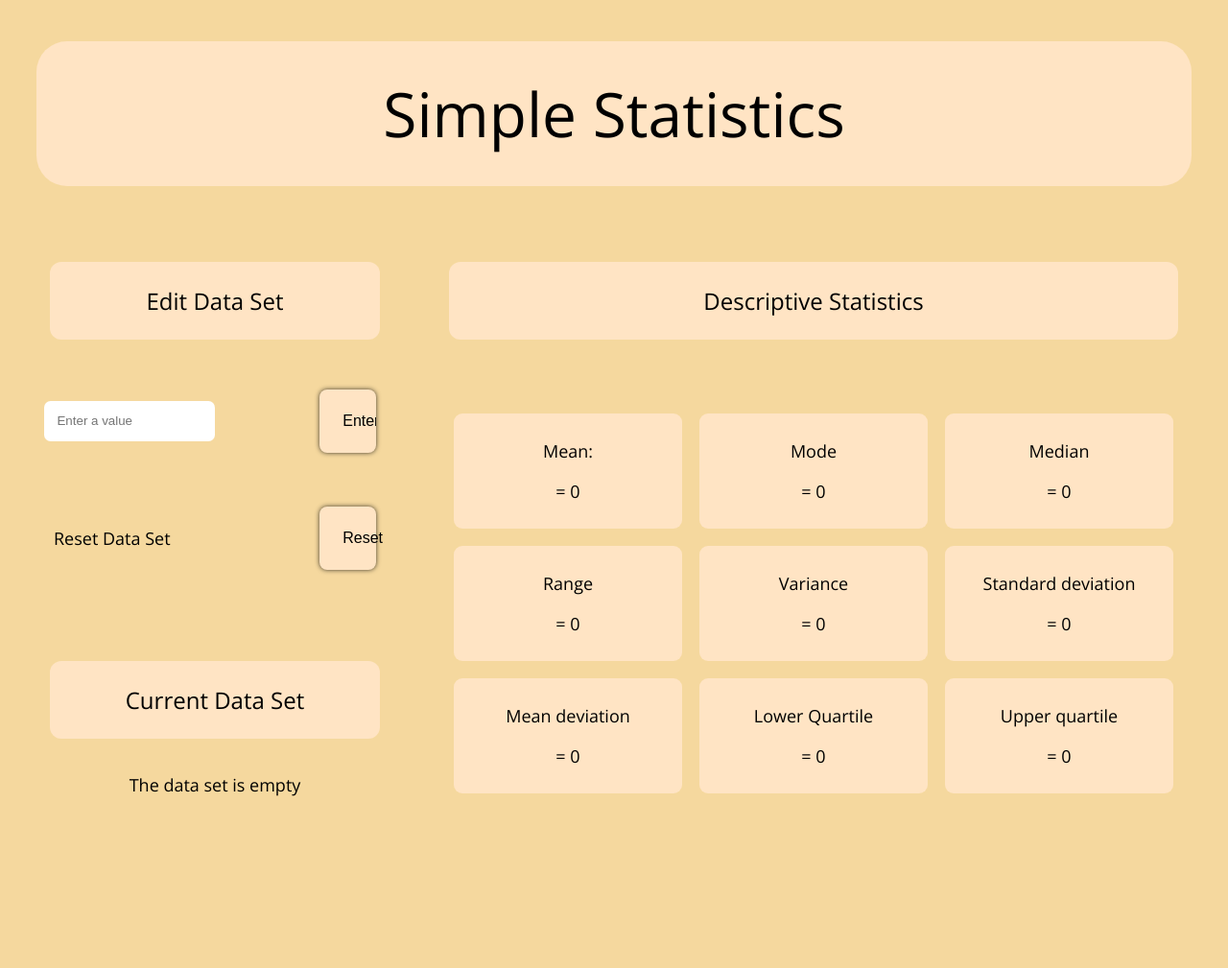
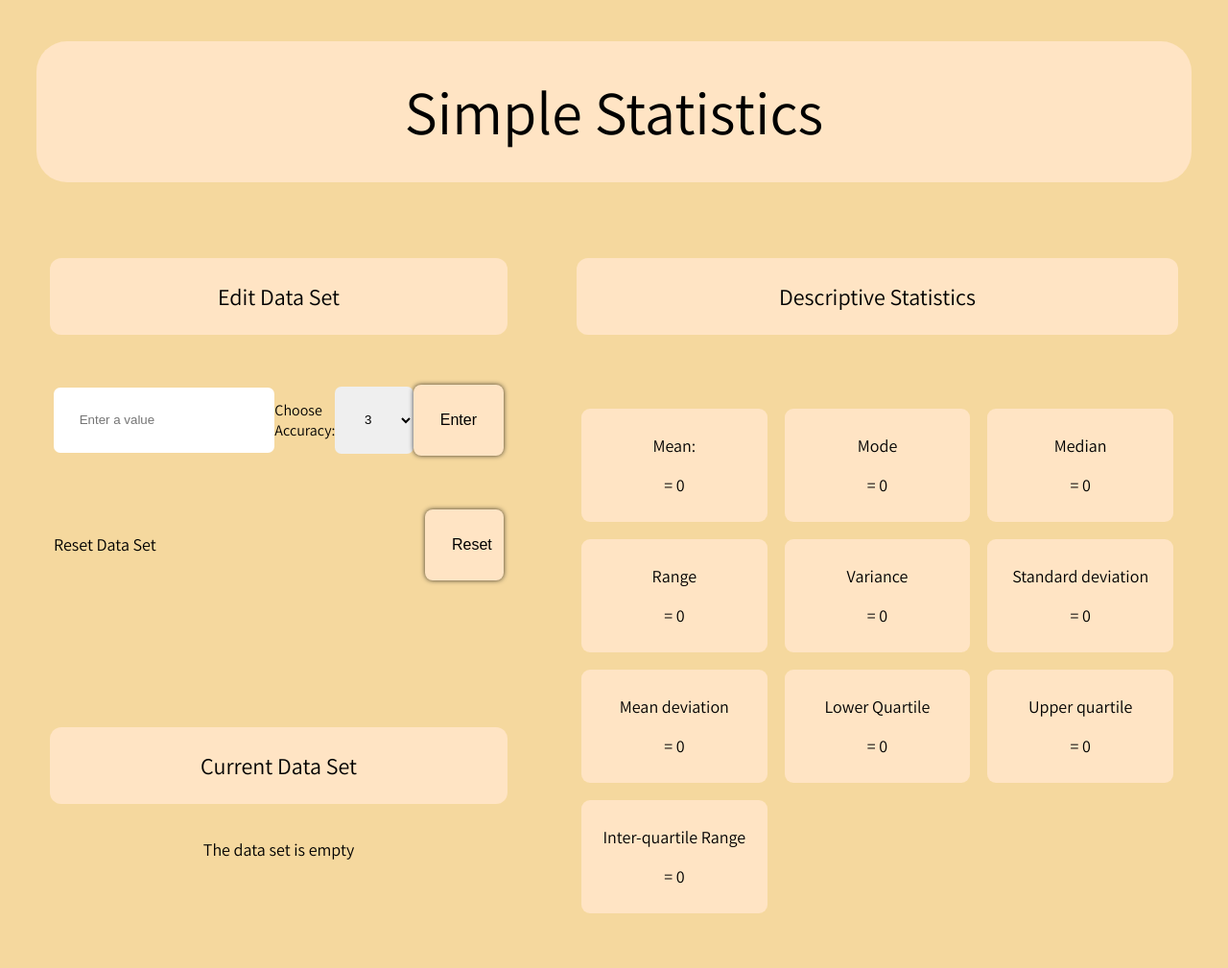
Before and after one commit to TeeEnnEnn/StatisticsHomeworkSite, a Flask app: page /simple in a window 1280 px wide. Shown: the whole page at 96% size. Before the commit the page ends 830 px from the top, so only its background shows below. Run offline with Flask 3, Linux system fonts and the light colour scheme.

Commit message:
Add Accuracy Dropdown
* Added dropdown that allows accuracy of values to be changed.
* made Calculator class for calculation functions
* Added Interquartile Range Function

```diff
--- a/Stats/simple/forms.py
+++ b/Stats/simple/forms.py
@@ -1,8 +1,11 @@
 from flask_wtf import FlaskForm
-from wtforms import SubmitField, DecimalField
+from wtforms import SubmitField, DecimalField, SelectField
 from wtforms.validators import DataRequired
 
 
 class DataSetForm(FlaskForm):
     value = DecimalField("New Value", validators=[DataRequired()])
+    dropdown = SelectField("Choose Accuracy:",
+                           choices=[('1', '1'), ('2', '2'), ('3', '3'), ('4', '4'), ('5', '5')],
+                           validators=[DataRequired()], default=3)
     submit = SubmitField("Enter", validators=[])
--- a/Stats/simple/utils.py
+++ b/Stats/simple/utils.py
@@ -4,87 +4,95 @@ import numpy as np
 import statistics
 
 
-def get_mean(values: ndarray) -> int | ndarray:
-    if values.size == 0:
-        return 0
-    return np.mean(values)
+class Calculator:
 
+    def __init__(self, accuracy):
+        self.accuracy = accuracy
 
-def get_range(values: ndarray) -> float:
-    if values.size == 0:
-        return 0
-    return round(max(values) - min(values), 3)
+    def get_mean(self, values: ndarray, accuracy=0) -> float:
+        if values.size == 0:
+            return 0
+        if accuracy == 0:
+            mean = float(np.mean(values))
+            return mean
+        else:
+            mean = float(np.mean(values))
+            return round(number=mean, ndigits=self.accuracy)
 
+    def get_range(self, values: ndarray) -> float:
+        if values.size == 0:
+            return 0
+        _range = max(values) - min(values)
+        return round(number=_range, ndigits=self.accuracy)
 
-def get_mode(values: ndarray) -> int | tuple[ndarray, ndarray]:
-    if values.size == 0:
-        return 0
+    def get_mode(self, values: ndarray) -> int | tuple[ndarray, ndarray]:
+        if values.size == 0:
+            return 0
 
-    values, counts = np.unique(values, return_counts=True)
-    mode_indices = np.argmax(counts)
-    mode = values[mode_indices]
+        values, counts = np.unique(values, return_counts=True)
+        mode_indices = np.argmax(counts)
+        mode = values[mode_indices]
 
-    return mode
+        return round(number=mode, ndigits=self.accuracy)
 
+    def get_median(self, values: ndarray) -> float:
+        np.sort(values)
 
-def get_median(values: ndarray) -> float:
-    np.sort(values)
+        if values.size == 0:
+            return 0
 
-    if values.size == 0:
-        return 0
+        if values.size % 2 == 0:
+            position = int(values.size / 2)
+            median = (values[position - 1] + values[position]) / 2
+            return round(number=median, ndigits=self.accuracy)
+        else:
+            position = (values.size + 1) / 2
+            median = values[int(position) - 1]
+            return round(number=median, ndigits=self.accuracy)
 
-    if values.size % 2 == 0:
-        position = int(values.size / 2)
-        median = (values[position - 1] + values[position]) / 2
-        return median
-    else:
-        position = (values.size + 1) / 2
-        median = values[int(position) - 1]
-        return median
+    def get_variance(self, values: ndarray) -> int | ndarray:
+        if values.size == 0:
+            return 0
 
+        mean = np.mean(values)
+        square_difference = np.square(values - mean)
+        variance = float(np.mean(square_difference))
 
-def get_variance(values: ndarray) -> int | ndarray:
-    if values.size == 0:
-        return 0
+        return round(number=variance, ndigits=self.accuracy)
 
-    mean = get_mean(values)
-    square_difference = np.square(values - mean)
-    variance = np.mean(square_difference)
+    def get_standard_deviation(self, values: ndarray) -> float:
+        if values.size == 0:
+            return 0
+        standard_deviation = math.sqrt(self.get_variance(values))
+        return round(number=standard_deviation, ndigits=self.accuracy)
 
-    return variance
+    def get_mean_deviation(self, values: ndarray) -> float:
+        if values.size == 0:
+            return 0
 
+        mean = np.mean(values)
+        deviations = np.abs(values - mean)
+        mean_deviation = np.sum(deviations) / values.size
+        return round(number=mean_deviation, ndigits=self.accuracy)
 
-def get_standard_deviation(values: ndarray) -> float:
-    if values.size == 0:
-        return 0
-    return round(math.sqrt(get_variance(values)), 3)
+    def get_lower_quartile(self, values: ndarray) -> float:
+        if values.size < 2:
+            return 0
 
+        values = np.sort(values)
 
-def get_mean_deviation(values: ndarray) -> float:
-    if values.size == 0:
-        return 0
+        lower_quartile = float(statistics.quantiles(values, n=4)[0])
+        return round(number=lower_quartile, ndigits=self.accuracy)
 
-    mean = get_mean(values)
-    deviations = np.abs(values - mean)
-    mean_deviation = np.sum(deviations) / values.size
-    return mean_deviation
+    def get_upper_quartile(self, values: ndarray):
+        if values.size < 2:
+            return 0
 
+        values = np.sort(values)
 
-def get_lower_quartile(values: ndarray) -> float:
-    if values.size < 2:
-        return 0
+        upper_quartile = float(statistics.quantiles(values, n=4)[2])
+        return round(number=upper_quartile, ndigits=self.accuracy)
 
-    values = np.sort(values)
-
-    lower_quartile = statistics.quantiles(values, n=4)[0]
-    return float(lower_quartile)
-
-
-def get_upper_quartile(values: ndarray):
-    if values.size < 2:
-        return 0
-
-    values = np.sort(values)
-
-    upper_quartile = statistics.quantiles(values, n=4)[2]
-    return float(upper_quartile)
+    def get_inter_quartile_range(self, values: ndarray):
+        inter_quartile = self.get_upper_quartile(values) - self.get_lower_quartile(values)
+        return round(number=inter_quartile, ndigits=self.accuracy)
--- a/Stats/simple/views.py
+++ b/Stats/simple/views.py
@@ -1,10 +1,8 @@
 from flask import Blueprint, render_template, flash, jsonify
 import numpy as np
 
-
 from Stats.simple.forms import DataSetForm
-from Stats.simple.utils import get_mean, get_range, get_mode, get_median, get_variance, get_standard_deviation, \
-    get_mean_deviation, get_lower_quartile, get_upper_quartile
+from Stats.simple.utils import Calculator
 
 data_set = np.array([])
 cleared = False
@@ -19,29 +17,33 @@ def home():
     if cleared is True:
         data_set = np.array([])
 
+    accuracy = 5
     form = DataSetForm()
-    functions = ["mean", "mode", "median", "variance", "standard deviation"]
 
     if form.validate_on_submit():
         cleared = False
         data_set = np.append(data_set, form.value.data)
+        accuracy = int(form.dropdown.data)
         flash("Data Successfully Entered", category="success")
 
-    mean = get_mean(data_set)
-    _range = get_range(data_set)
-    mode = get_mode(data_set)
-    median = get_median(data_set)
-    variance = get_variance(data_set)
-    standard_deviation = get_standard_deviation(data_set)
-    mean_deviation = get_mean_deviation(data_set)
-    lower_quartile = get_lower_quartile(data_set)
-    upper_quartile = get_upper_quartile(data_set)
+    calculator = Calculator(accuracy)
 
-    return render_template("simple_home.html", functions=functions, data_set=data_set, form=form,
+    mean = calculator.get_mean(data_set)
+    _range = calculator.get_range(data_set)
+    mode = calculator.get_mode(data_set)
+    median = calculator.get_median(data_set)
+    variance = calculator.get_variance(data_set)
+    standard_deviation = calculator.get_standard_deviation(data_set)
+    mean_deviation = calculator.get_mean_deviation(data_set)
+    lower_quartile = calculator.get_lower_quartile(data_set)
+    upper_quartile = calculator.get_upper_quartile(data_set)
+    inter_quartile = calculator.get_inter_quartile_range(data_set)
+
+    return render_template("simple_home.html", data_set=data_set, form=form,
                            data_set_size=data_set.size,
                            mean=mean, range=_range, mode=mode, median=median, variance=variance,
                            standard_deviation=standard_deviation, mean_deviation=mean_deviation,
-                           lower_quartile=lower_quartile, upper_quartile=upper_quartile)
+                           lower_quartile=lower_quartile, upper_quartile=upper_quartile, inter_quartile=inter_quartile)
 
 
 @simple.route("/reset-data", methods=["POST"])
--- a/Stats/static/index.js
+++ b/Stats/static/index.js
@@ -31,9 +31,9 @@ document.addEventListener('DOMContentLoaded', function () {
         document.getElementById("form-value").value = "";
     }
 
+
     /*    // To make the alert grid disappear when it is no longer in use
         const flashMessage = document.querySelector(".flash-message");
-
         if (flashMessage){
             setTimeout(function (){
                 flashMessage.classList.add("alert-complete");
--- a/Stats/static/styles.css
+++ b/Stats/static/styles.css
@@ -11,11 +11,11 @@
 
 body {
 	background-color: var(--background-color);
-	/*font-family: 'Assistant', sans-serif;*/
-	/*font-family: 'Montserrat', sans-serif;*/
-	font-family: 'Open Sans', sans-serif;
-	/*font-family: 'Roboto', sans-serif;*/
-	/*font-family: 'Ubuntu', sans-serif;*/
+	font-family: 'Assistant', sans-serif;
+	/* font-family: 'Montserrat', sans-serif; */
+	/* font-family: 'Open Sans', sans-serif; */
+	/* font-family: 'Roboto', sans-serif; */
+	/* font-family: 'Ubuntu', sans-serif; */
 	margin: 0;
 	width: 100%;
 }
@@ -37,7 +37,7 @@ p, a, h1, h2, h3, h4, h5 {
 	background-color: bisque;
 }
 
-.home-grid{
+.home-grid {
 	border-radius: var(--border-radius);
 	display: grid;
 	grid-template-columns: 1fr 1fr;
@@ -45,14 +45,14 @@ p, a, h1, h2, h3, h4, h5 {
 
 }
 
-.center-grid{
+.center-grid {
 	display: grid;
 	grid-template-columns: 1fr;
 	align-items: center;
 	justify-items: center;
 }
 
-.home-tab{
+.home-tab {
 	margin: 1em;
 	padding: 1em;
 	background-color: bisque;
@@ -114,7 +114,7 @@ p, a, h1, h2, h3, h4, h5 {
 
 .simple-grid {
 	display: grid;
-	grid-template-columns: 3fr 6fr;
+	grid-template-columns: 4fr 6fr;
 	margin: 0 1em 1em;
 
 }
@@ -146,17 +146,16 @@ p, a, h1, h2, h3, h4, h5 {
 
 
 .button {
-	padding: 1.5em;
+	padding: 1.75em;
 	font-size: medium;
 	border-radius: var(--border-radius);
 	border: none;
 	background-color: bisque;
 	cursor: pointer;
-
 	box-shadow: var(--shadow);
 }
 
-a:visited, a:link{
+a:visited, a:link {
 	color: black;
 	text-decoration: none;
 }
@@ -171,21 +170,34 @@ a:visited, a:link{
 	margin: 1.5em;
 	padding: 1em;
 	display: grid;
-	grid-template-columns: 1fr 1fr;
+	grid-template-columns: 1fr 1fr 1fr 1fr;
 	justify-items: end;
 	align-items: center;
 	align-content: center;
 }
 
 input#form-value {
-	padding: 1em;
+	padding: 2em;
 	border-radius: var(--border-radius);
 	border: none;
-	width: 90%;
+}
+
+#form-dropdown {
+	padding: 2em;
+	border-radius: var(--border-radius);
+	border: none;
+}
+
+#form-dropdown select {
+	padding: 1em;
+	border: none;
+	border-radius: var(--border-radius);
+	box-shadow: var(--shadow);
+	margin-left: 1em;
 }
 
 input#submit.button {
-	width: 35%;
+	/* width: 50%; */
 }
 
 button.button {
--- a/Stats/templates/base.html
+++ b/Stats/templates/base.html
@@ -6,7 +6,7 @@
     <meta name="viewport" content="width=device-width, initial-scale=1.0">
     <meta name="author" content="Theophilus N Nenhanga"/>
     <meta name="description" content="A statistics website"/>
-    <title>Theophilus Nenhanga - Portfolio</title>
+    <title>Statistics Website</title>
 
     {% block stylesheet %}
         <link rel="stylesheet" type="text/css" href="{{ url_for('static', filename='styles.css') }}">
--- a/Stats/templates/simple_home.html
+++ b/Stats/templates/simple_home.html
@@ -23,6 +23,8 @@
                 <form action="{{ url_for('simple.home') }}" method="post" id="" class="">
                     {{ form.csrf_token }}
                     {{ form.value(class="", id="form-value", placeholder="Enter a value") }}
+                    {{ form.dropdown.label(class="dropdown-label") }}
+                    {{ form.dropdown(class="", id="form-dropdown", title="Accuracy") }}
                     {% for error in form.value.errors %}
                         <span class="error">{{ error }}</span>
                     {% endfor %}
@@ -98,6 +100,11 @@
                     <p>Upper quartile</p>
                     <p>= {{ upper_quartile }}</p>
                 </div>
+
+                <div class="simple-stat">
+                    <p>Inter-quartile Range</p>
+                    <p>= {{ inter_quartile }}</p>
+                </div>
             </div>
         </div>
     </div>
```
Lines whose indentation alone changed are shown as unchanged.
